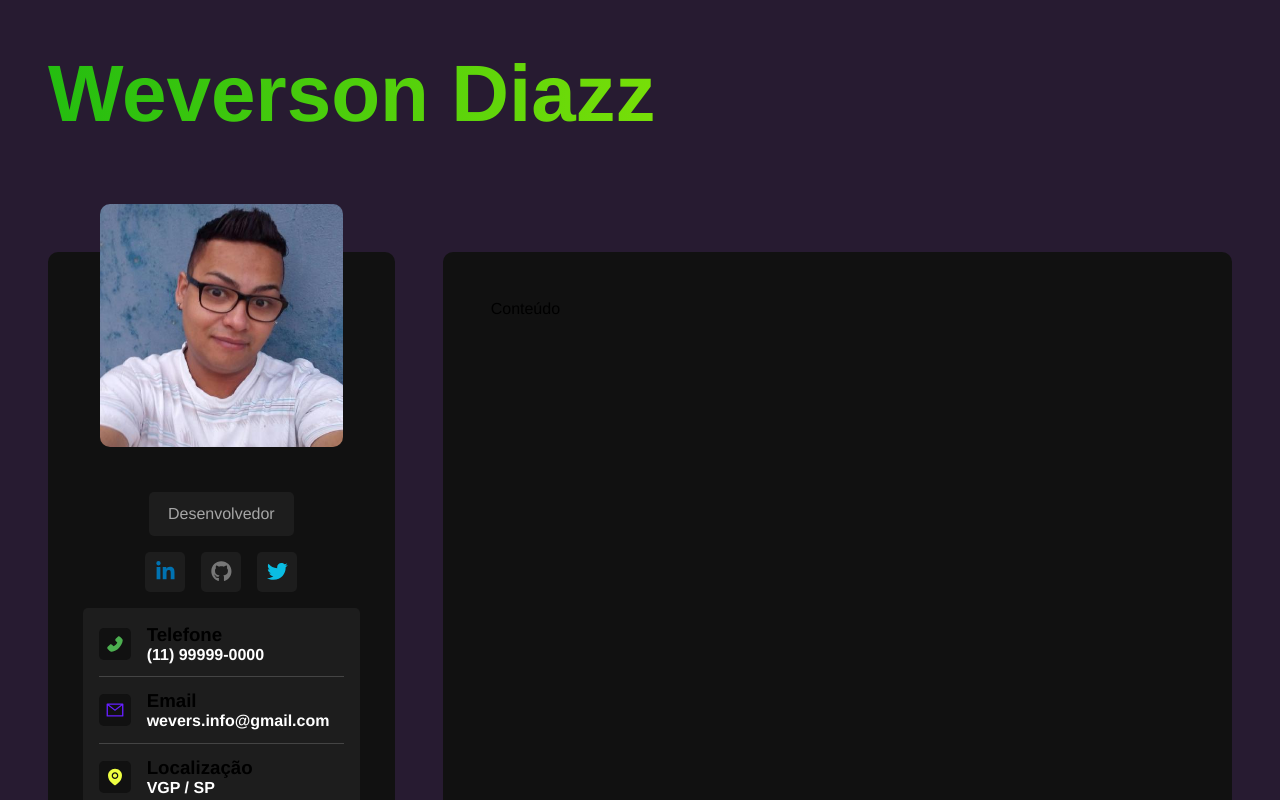
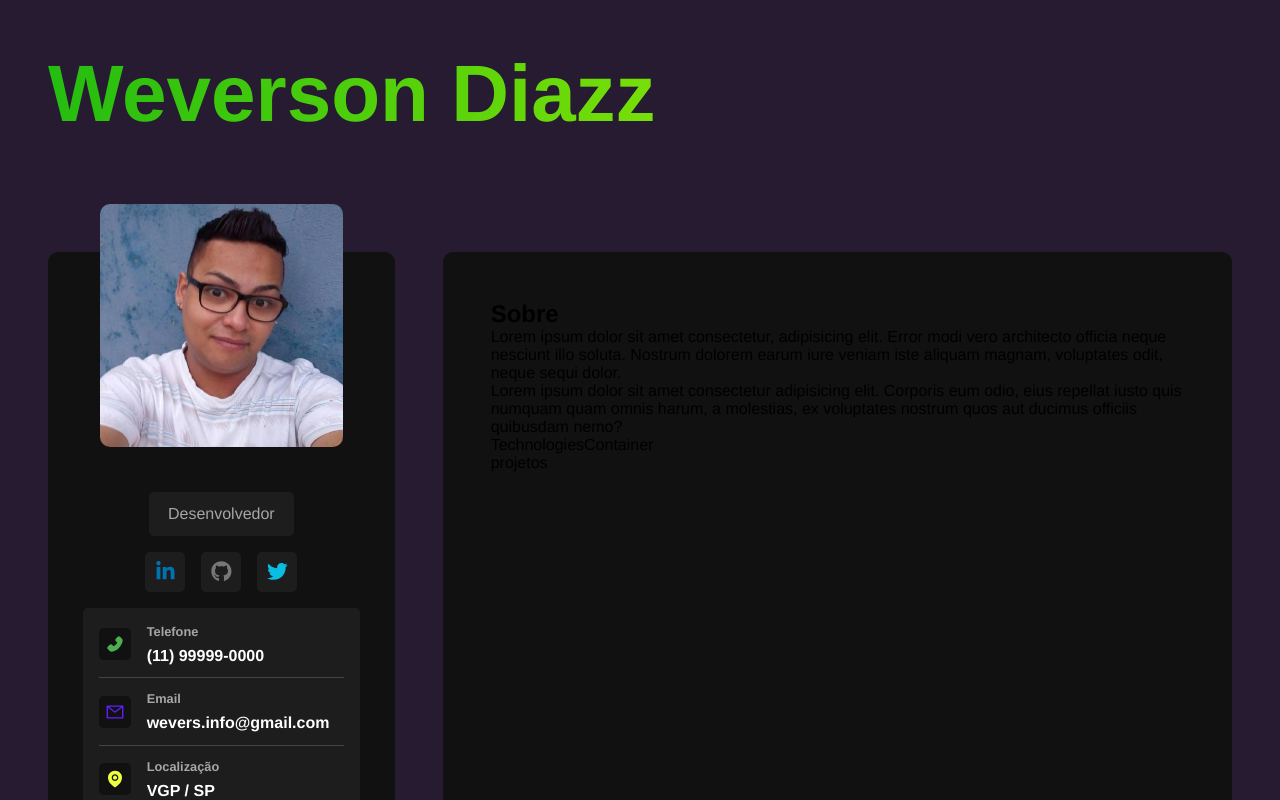
Before and after one commit to wevdiaz/CV_Web, a React (Vite) app: page / in a window 1280 px wide. Shown: the top 800 px of the page. Built offline with nearby package versions, Linux system fonts and the light colour scheme.

Commit message:
componentes do conteúdo principal

```diff
--- /dev/null
+++ b/src/components/AboutContainer.jsx
@@ -0,0 +1,15 @@
+
+
+export function AboutContainer() {
+  return(
+    <section id="about-container">
+      <h2>Sobre</h2>
+      <p>
+        Lorem ipsum dolor sit amet consectetur, adipisicing elit. Error modi vero architecto officia neque nesciunt illo soluta. Nostrum dolorem earum iure veniam iste aliquam magnam, voluptates odit, neque sequi dolor.
+      </p>
+      <p>
+        Lorem ipsum dolor sit amet consectetur adipisicing elit. Corporis eum odio, eius repellat iusto quis numquam quam omnis harum, a molestias, ex voluptates nostrum quos aut ducimus officiis quibusdam nemo?
+      </p>
+    </section>
+  );
+}
--- a/src/components/MainContent.jsx
+++ b/src/components/MainContent.jsx
@@ -1,8 +1,15 @@
+import { AboutContainer } from "./AboutContainer";
+import { TechnologiesContainer } from "./TechnologiesContainer";
+import { ProjectsContainer } from "./ProjectsContainer";
 
 import "../styles/components/maincontent.sass";
 
 export function MainContent() {
   return (
-    <main id="main-content">Conteúdo</main>
+    <main id="main-content">
+      <AboutContainer />
+      <TechnologiesContainer />
+      <ProjectsContainer />
+    </main>
   );
 }
--- /dev/null
+++ b/src/components/ProjectsContainer.jsx
@@ -0,0 +1,7 @@
+
+
+export function ProjectsContainer() {
+  return(
+    <div>projetos</div>
+  );
+}
--- /dev/null
+++ b/src/components/TechnologiesContainer.jsx
@@ -0,0 +1,7 @@
+
+
+export function TechnologiesContainer() {
+  return(
+    <div>TechnologiesContainer</div>
+  );
+}
--- a/src/styles/components/informationcontainer.sass
+++ b/src/styles/components/informationcontainer.sass
@@ -20,8 +20,8 @@
     border-bottom: 1px solid #444
     width: 100%
 
-    .h3
-      color: variables.$bg-color-secondary
+    h3
+      color: variables.$text-color-secondary
       font-size: .8rem
       margin-bottom: .5rem
 
```
